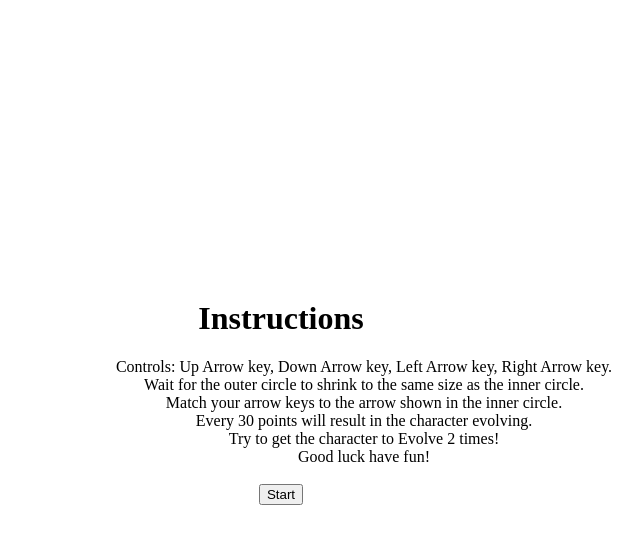
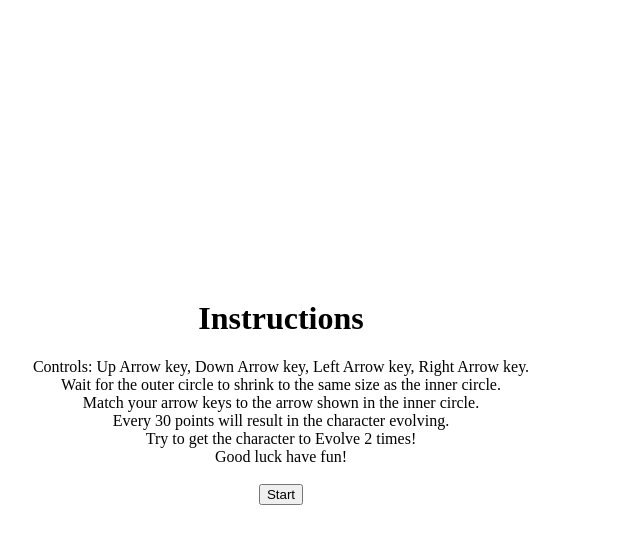
Before and after one commit to saywandeusher/Project-1-The-Game-Evolution, a plain HTML site: page index.html in a window 1280 px wide. Both pictures are taken after a click on the button "Enter". Shown: the whole page, without its empty margins (359-999 px from the left). Drawn offline with Linux system fonts and the light colour scheme.

Commit message:
changed <ul> to <p>

```diff
--- a/index.html
+++ b/index.html
@@ -12,12 +12,12 @@
 	</div>
 	<div id="menu" style="display: none;">
 		<h1>Instructions</h1>
-		<ul>
+		<p>
 			Controls: Up Arrow key, Down Arrow key, Left Arrow key, Right Arrow key.<br>
 			Wait for the outer circle to shrink to the same size as the inner circle.<br>
 			Match your arrow keys to the arrow shown in the inner circle.<br> Every 30 points will result in the character evolving.<br>Try to get the character to Evolve 2 times!<br> Good luck have fun!
 
-		</ul>
+		</p>
 		<br>
 		<button type="button" id="submit" onclick="showCanvas()">Start</button>
 	</div>
--- a/style.css
+++ b/style.css
@@ -8,8 +8,8 @@
 	text-align: center;
 }
 
-ul {
-	margin: 0 425px;
+p {
+	margin: 0 auto;
 	width: 500px;
 }
 
```
